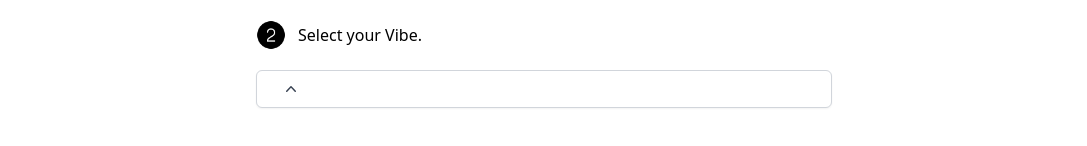
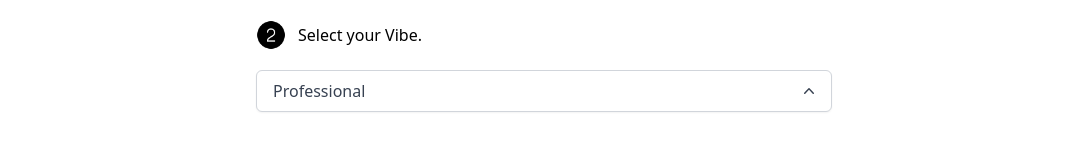
Before and after one commit to vxsahu/gitagpt, a Next.js app: page / in a window 1280 px wide. Shown: the part 476-622 px from the top of the page, without its empty margins (96-1183 px from the left). Built offline with nearby package versions, Linux system fonts and the light colour scheme.

Commit message:
Update DropDown.tsx

```diff
--- a/components/DropDown.tsx
+++ b/components/DropDown.tsx
@@ -10,21 +10,21 @@ function classNames(...classes: string[]) {
   return classes.filter(Boolean).join(" ");
 }
 
-export type VibeType = "Professional" | "Casual" | "Funny";
+export type languageType = "Professional" | "Casual" | "Funny";
 
 interface DropDownProps {
-  vibe: VibeType;
-  setVibe: (vibe: VibeType) => void;
+  language: languageType;
+  setLanguage: (language: languageType) => void;
 }
 
-let vibes: VibeType[] = ["Professional", "Casual", "Funny"];
+let languages: languageType[] = ["Professional", "Casual", "Funny"];
 
-export default function DropDown({ vibe, setVibe }: DropDownProps) {
+export default function DropDown({ language, setLanguage }: DropDownProps) {
   return (
     <Menu as="div" className="relative block text-left w-full">
       <div>
         <Menu.Button className="inline-flex w-full justify-between items-center rounded-md border border-gray-300 bg-white px-4 py-2 text-gray-700 shadow-sm hover:bg-gray-50 focus:outline-none focus:ring-2 focus:ring-black">
-          {vibe}
+          {language}
           <ChevronUpIcon
             className="-mr-1 ml-2 h-5 w-5 ui-open:hidden"
             aria-hidden="true"
@@ -47,22 +47,22 @@ export default function DropDown({ vibe, setVibe }: DropDownProps) {
       >
         <Menu.Items
           className="absolute left-0 z-10 mt-2 w-full origin-top-right rounded-md bg-white shadow-lg ring-1 ring-black ring-opacity-5 focus:outline-none"
-          key={vibe}
+          key={language}
         >
           <div className="">
-            {vibes.map((vibeItem) => (
-              <Menu.Item key={vibeItem}>
+            {languages.map((languageItem) => (
+              <Menu.Item key={languageItem}>
                 {({ active }) => (
                   <button
-                    onClick={() => setVibe(vibeItem)}
+                    onClick={() => setLanguage(languageItem)}
                     className={classNames(
                       active ? "bg-gray-100 text-gray-900" : "text-gray-700",
-                      vibe === vibeItem ? "bg-gray-200" : "",
+                      language === languageItem ? "bg-gray-200" : "",
                       "px-4 py-2 text-sm w-full text-left flex items-center space-x-2 justify-between"
                     )}
                   >
-                    <span>{vibeItem}</span>
-                    {vibe === vibeItem ? (
+                    <span>{languageItem}</span>
+                    {language === languageItem ? (
                       <CheckIcon className="w-4 h-4 text-bold" />
                     ) : null}
                   </button>
```
